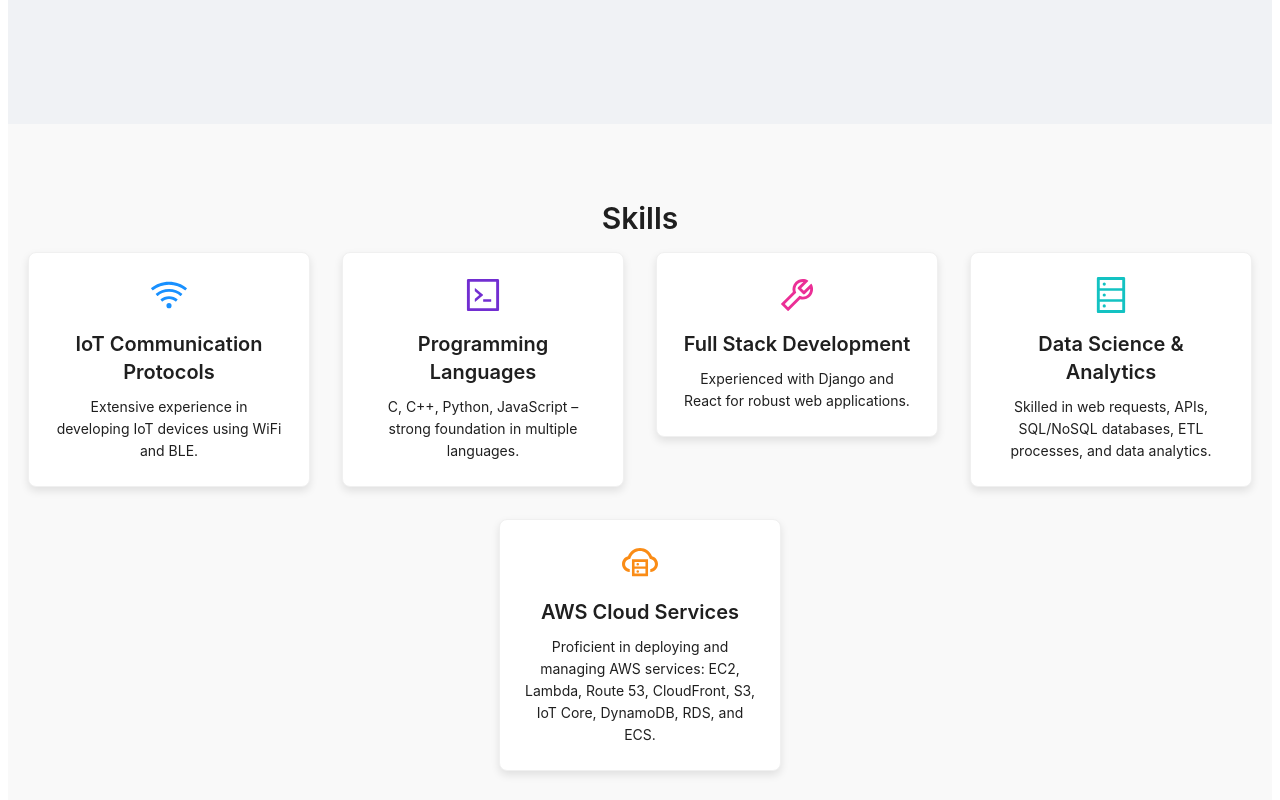
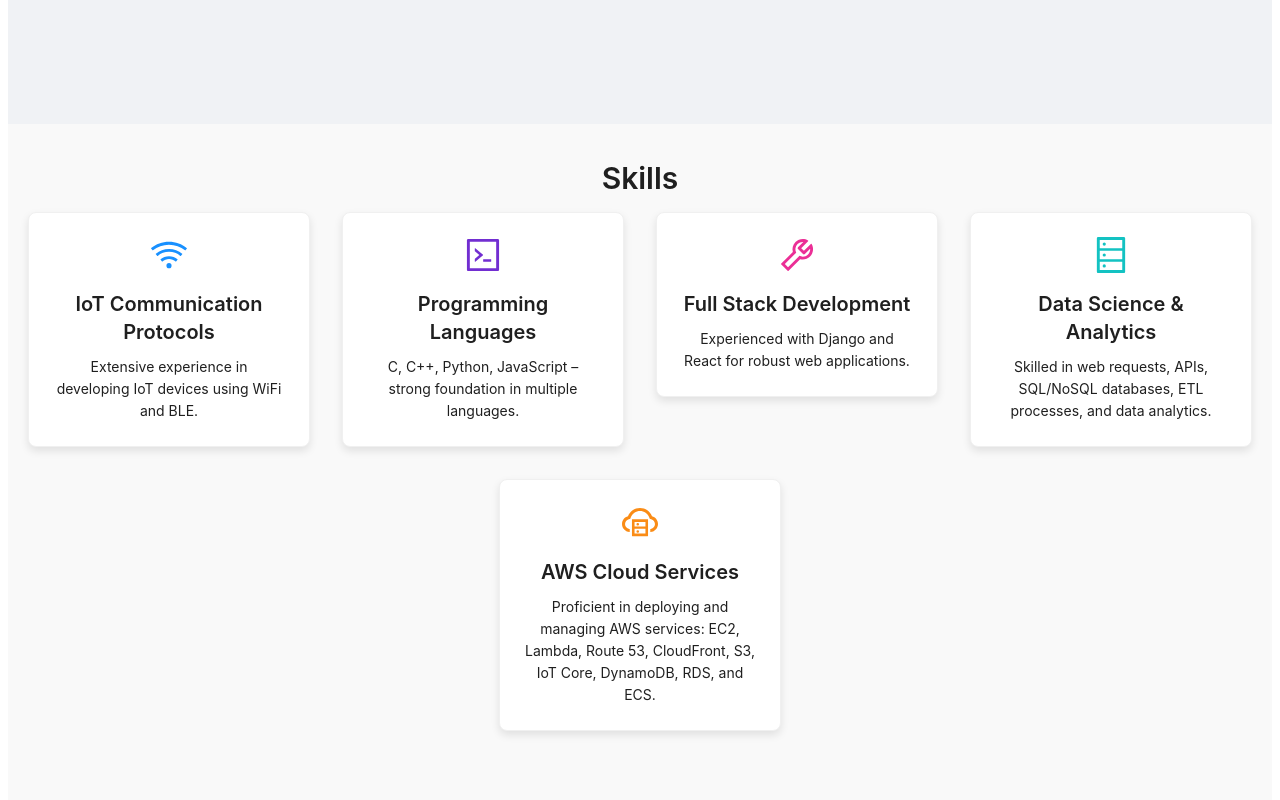
Before and after one commit to jackhax1/sparkiotapp-blog, a React (Vite) app: page / in a window 1280 px wide. Shown: the part 740-1540 px from the top of the page. Built offline with nearby package versions, Linux system fonts and the light colour scheme.

Commit message:
Formatting

```diff
--- a/src/App.css
+++ b/src/App.css
@@ -1,5 +1,5 @@
 .content-section {
-  padding: 50px 20px;
+  padding: 10px 20px;
   min-height: 100vh;
 }
 
--- a/src/components/ParallaxComponent.tsx
+++ b/src/components/ParallaxComponent.tsx
@@ -8,9 +8,9 @@
     overlayColor: string;
     parallaxSpeed: number;
 
-  }
+}
 
-const ParallaxContainer = ({imageUrl,height,overlayColor,parallaxSpeed}:ParallaxProps) => {
+const ParallaxContainer = ({ imageUrl, height, overlayColor, parallaxSpeed }: ParallaxProps) => {
     const containerRef = useRef<HTMLInputElement>(null);
     const imageRef = useRef(null as any);
 
@@ -55,7 +55,7 @@
                 src={imageUrl}
                 alt="Parallax Background"
                 className="absolute top-0 left-0 w-full object-cover transition-transform duration-200 ease-out"
-                style={{ height: '250px', width:"250px" }}
+                style={{ height: '250px', width: "250px" }}
             />
             {overlayColor && (
                 <div
```
